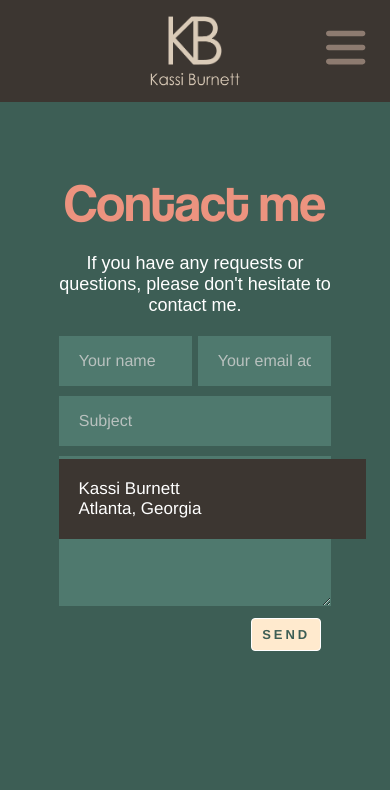
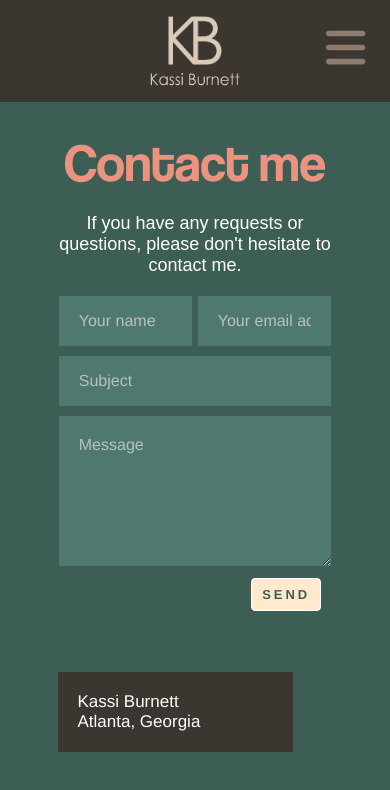
Before and after one commit to ErdbeerenindenBergen/ErdbeerenindenBergen.github.io, a React (Create React App) app in the folder my-app/: page /#/contact in a window 390 px wide. Shown: the top 790 px of the page. Built offline with nearby package versions, Linux system fonts and the light colour scheme.

Commit message:
adding taste buds project and fixing contact form format

```diff
--- a/my-app/src/components/About/aboutIndex.js
+++ b/my-app/src/components/About/aboutIndex.js
@@ -4,6 +4,8 @@ import { useEffect, useState, React } from 'react'
 import AnimatedLetters from '../AnimatedLetters/animatedLettersIndex'
 import './aboutIndex.scss'
 import ImageSlider from '../ImageSlider/imageSliderIndex'
+import { FontAwesomeIcon } from '@fortawesome/react-fontawesome'
+import { faScrewdriverWrench } from '@fortawesome/free-solid-svg-icons'
 
 
 const About = () => {
@@ -60,7 +62,8 @@ const About = () => {
               idx={15}
             />
           </h1>
-
+          <FontAwesomeIcon icon={faScrewdriverWrench} className="construction-icon" />
+                    <h5>This page is currently under construction.</h5>
           <div>
             <div className='container-styles'>
               <ImageSlider slides={slides} />
--- a/my-app/src/components/Contact/contactIndex.js
+++ b/my-app/src/components/Contact/contactIndex.js
@@ -88,8 +88,16 @@ const Contact = () => {
                 </li>
               </ul>
             </form>
+
           </div>
+          <br/><br/><br/><br/>
+            <br/><br/><br/><br/>
+            <div></div>
+            <br/><br/><br/><br/>
+            <br/><br/><br/><br/>
+            <h8>.</h8>
         </div>
+
 
         {/* <div className="center-info-map"> */}
           <div className="info-map">
@@ -100,7 +108,6 @@ const Contact = () => {
             {/* <span>burnettkassi@gmail.com</span> */}
           </div>
         {/* </div> */}
-
 
         <div className="map-wrap">
           <MapContainer center={[33.75374, -84.386330]} zoom={6}>
--- a/my-app/src/components/Contact/contactIndex.scss
+++ b/my-app/src/components/Contact/contactIndex.scss
@@ -156,11 +156,12 @@ h3 {
 
 @media screen and (max-width: 1200px) {
 
+
     .contact-form,
     .left-sided {
         display: flex;
         width: 100%;
-        top: 100%;
+        // top: 100%;
         margin-top: 20px;
         margin-left: 0;
         left:0;
@@ -168,15 +169,17 @@ h3 {
         //think it is margin-top with this or h1 that is making this overlap with info-map in mobile view
     }
 
-    .container {
-        margin-left: 0;
-        margin-right: 0;
+    .text-zone {
         left:0;
     }
 
     form {
         position: relative;
         width: 100%;
+    }
+
+    .leaflet-container {
+        display: none;
     }
 
     .map-wrap {
@@ -188,14 +191,9 @@ h3 {
     }
 
     .info-map {
-        position: relative;
-        display: flex;
-        flex-direction: flex-end;
-        margin-left: 0;
-        //below will center box
-        // margin: auto;
-        //below works for situating the box below contact form
-        top: 40vh;
-        left: 15%;
+        position:absolute;
+        right: 25%;
+        margin-top: 500px;
+        width: 50%;
     }
 }
--- a/my-app/src/components/Layout/layoutIndex.scss
+++ b/my-app/src/components/Layout/layoutIndex.scss
@@ -3,7 +3,7 @@
     height: 100%;
     position: absolute;
     overflow: auto;
-  }
+    }
 
 /* width */
 ::-webkit-scrollbar {
@@ -31,7 +31,7 @@
     will-change: contents;
     // height: 90%;
     min-height: 566px;
-    position: absolute;
+    // position: absolute;
     opacity: 0;
     top: 5%;
     margin: 0 auto;
@@ -120,7 +120,7 @@
   }
 
     .container {
-      position: initial;
+      // position: initial;
       // transform: translateY (50%);
       // height: auto;
       min-height: auto;
--- a/my-app/src/components/Skills/skillsIndex.js
+++ b/my-app/src/components/Skills/skillsIndex.js
@@ -26,7 +26,7 @@ const Skills = () => {
                     <h1>
                         <AnimatedLetters
                             letterClass={letterClass}
-                            strArray={['N', 'e', 'w', 's']}
+                            strArray={['S', 'k', 'i', 'l', 'l', 's']}
                             idx={15}
                         />
                     </h1>
```
